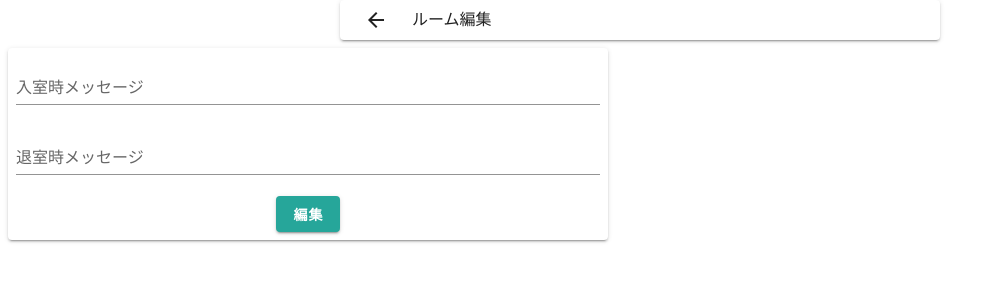
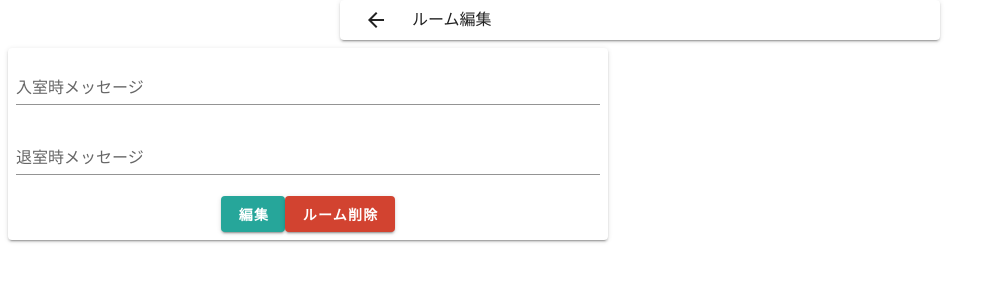
Before and after one commit to yun8686/chatsite, a Nuxt app: page /room/edit/manage/1 in a window 1280 px wide. Shown: the top 300 px of the page, without its empty margins (0-997 px from the left). Built offline with nearby package versions, Linux system fonts and the light colour scheme; no server answers.

Commit message:
ルーム削除のボタンの追加

```diff
--- a/assets/css/base.css
+++ b/assets/css/base.css
@@ -16,6 +16,10 @@ ol, ul {
   font-weight: bold;
 }
 
+.button__red{
+  background-color: #d24330 !important;
+}
+
 .min-button{
   min-width: 80px !important;
   background-color: #26A69A !important;
@@ -25,6 +29,10 @@ ol, ul {
 
 .min-button__grey{
   background-color: #E4E4E4 !important;
+}
+
+.min-button__red{
+  background-color: #d24330 !important;
 }
 
 .v-card {
--- a/pages/room/edit/manage/_roomid.vue
+++ b/pages/room/edit/manage/_roomid.vue
@@ -3,11 +3,11 @@
     <headerComponent title="ルーム編集" link="/room/edit"></headerComponent>
     <v-content>
       <v-card class="ma-2 pa-2">
-        <!-- <v-card-title class="font-weight-bold title">ルーム編集</v-card-title> -->
         <v-form key="manager_form" v-model="valid" ref="form" lazy-validation>
           <v-text-field key="welcome_message" v-model="welcome_message" label=入室時メッセージ></v-text-field>
           <v-text-field key="exit_message" v-model="exit_message" label=退室時メッセージ></v-text-field>
-          <v-layout justify-center>
+          <v-layout class="btnWapper">
+            <!-- <div class="btnWapper"> -->
             <!-- ↓↓↓ 編集完了したモーダル　↓↓↓ -->
             <v-dialog v-model="dialog" width="500">
               <template v-slot:activator="{ on }">
@@ -26,6 +26,25 @@
               </v-card>
             </v-dialog>
             <!-- ↑↑↑　編集完了したモーダル　↑↑↑ -->
+            <v-dialog v-model="dialog2" width="500">
+              <template v-slot:activator="{ on }">
+                <v-btn color="button button__red font-weight-bold white--text" key="deleteRoom" @click="deleteRoom" v-on="on">ルーム削除</v-btn>
+              </template>
+              <v-card>
+                <v-card-title class="headline">ルームを削除してもよろしいでしょうか？</v-card-title>
+                <v-card-text>
+                </v-card-text>
+                <v-card-actions>
+                  <v-spacer></v-spacer>
+                  <v-btn color="min-button min-button__red" @click="dialog2 = false">
+                    はい
+                  </v-btn>
+                  <v-btn color="min-button min-button__grey" @click="dialog2 = false">
+                    いいえ
+                  </v-btn>
+                </v-card-actions>
+              </v-card>
+            </v-dialog>
           </v-layout>
         </v-form>
       </v-card>
@@ -55,6 +74,7 @@ export default {
     exit_message: null,
 
     dialog: false,
+    dialog2: false,
   }),
   mounted: async function(){
     this.roomId = this.$route.params.roomid;
@@ -76,12 +96,23 @@ export default {
       return this.user = user;
     },
     async commit(){
+      this.commit = true;
       const manageRef = await db.collection("chat_options").doc(this.roomId);
       return manageRef.set({
         welcome_message: this.welcome_message,
         exit_message: this.exit_message,
       }, {merge: true});
+    },
+    deleteRoom(){
+      this.dialog2 = true
     }
   }
 }
 </script>
+
+<style lang="scss" scoped>
+.btnWapper{
+  display: block;
+  text-align: center;
+}
+</style>
```
